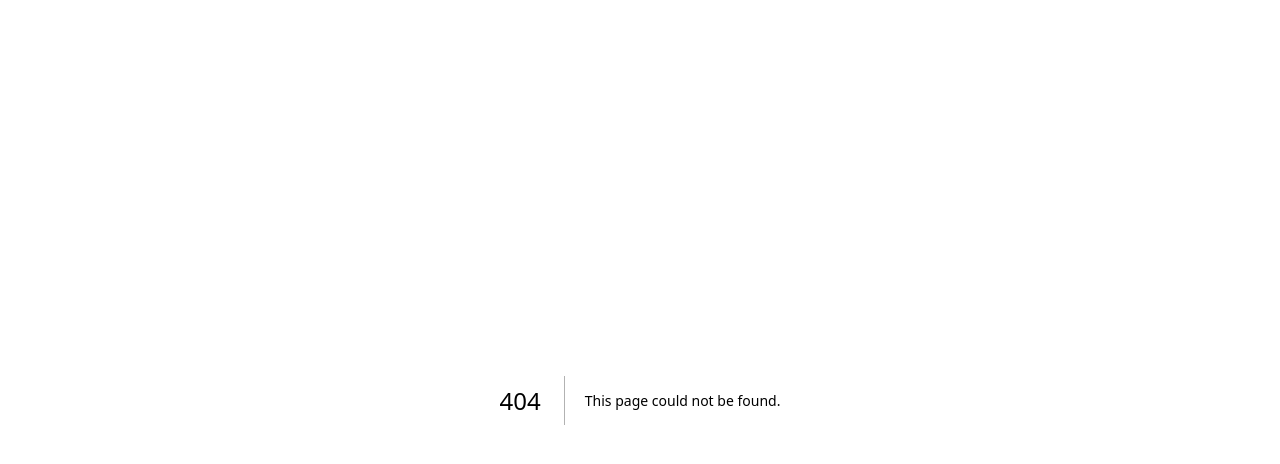
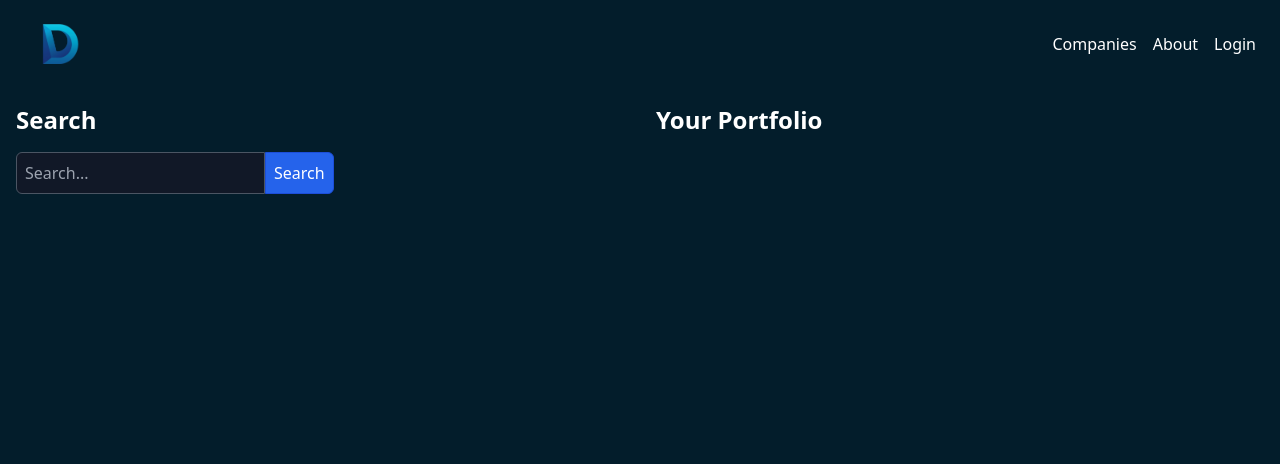
Before and after one commit to stefantzn/Diversifile, a Next.js app in the folder frontend/: page /portfolio in a window 1280 px wide. Before the commit this address had no page. Shown: the top 464 px of the page. Built offline with nearby package versions, Linux system fonts and the light colour scheme.

Commit message:
search bar complete

```diff
--- /dev/null
+++ b/frontend/app/portfolio/page.js
@@ -0,0 +1,52 @@
+'use client'; // Ensure this file is treated as a Client Component
+
+import Navbar from "../../components/Navbar";
+import { useState } from 'react';
+
+const Page = () => {
+
+  const [ticker, setTicker] = useState("")
+
+  const searchTicker = () => {
+    // Handle the search logic here (e.g., send ticker to an API)
+    console.log('Searching for ticker:', ticker);
+
+    // Clear the input field
+    setTicker('');
+  };
+
+  return (
+    <div className="min-h-screen flex flex-col text-white">
+
+      <Navbar />
+
+      <div className="flex flex-1">
+        <aside className="w-1/2 p-4">
+          <h1 className="text-2xl font-bold mb-4">Search</h1>
+
+          <input
+              type="text"
+              placeholder="Search..."
+              className="flex-1 p-2 rounded-l-md border border-gray-600 bg-gray-900 text-white focus:outline-none"
+              value={ticker}
+              onChange={(e) => setTicker(e.target.value)}
+            />
+            <button
+              onClick={searchTicker}
+              className="p-2 bg-blue-600 rounded-r-md border border-blue-700 hover:bg-blue-700 transition-colors"
+            >
+              Search
+            </button>
+        </aside>
+
+        {/* Main content area */}
+        <main className="w-1/2 p-4">
+          <h1 className="text-2xl font-bold">Your Portfolio</h1>
+          {/* Your main content goes here */}
+        </main>
+      </div>
+    </div>
+  );
+};
+
+export default Page;
--- a/frontend/components/json.js
+++ b/frontend/components/json.js
@@ -33,7 +33,7 @@ export const json = {
         {
           "type": "text",
           "name": "question3",
-            "title": "What is your annual salary?",
+          "title": "What is your anual salary?",
           "inputType": "number"
         },
         {
@@ -66,5 +66,10 @@ export const json = {
         }
       ]
     }
+  ],
+  "showCompletedPage": false,
+  "navigateToUrl": "portfolio",
+  "navigateToUrlOnCondition": [
+    {}
   ]
 }
```
Also changed, not shown: 2 other files (tests, documents, lock files or other folders). Lines whose indentation alone changed are shown as unchanged.
